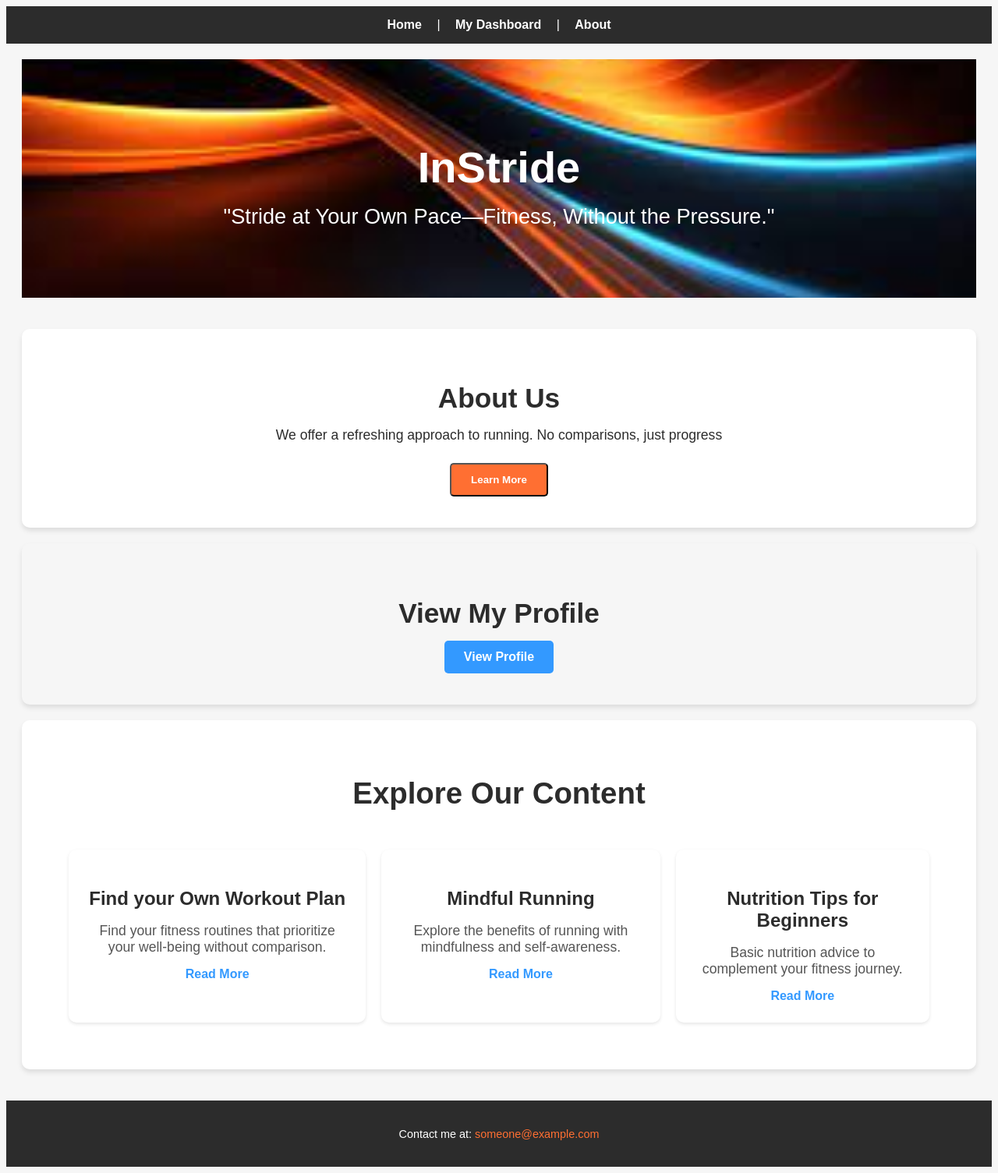
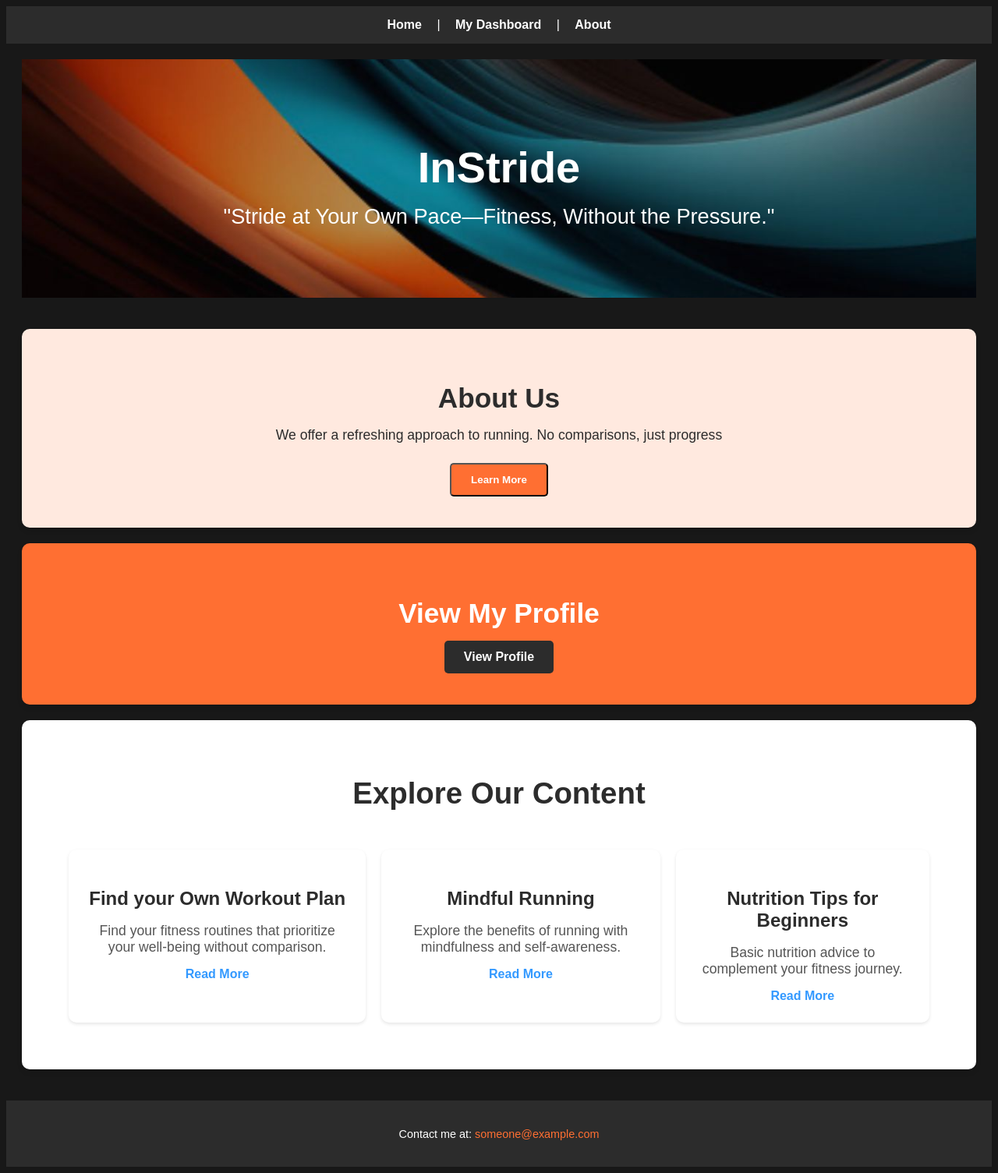
Before and after one commit to EmmaLond/Final_Project, a PHP site: page / in a window 1280 px wide. Shown: the whole page at 78% size. Run offline with PHP 8.4, Linux system fonts and the light colour scheme; the visitor is signed in with stand-in values (Sample User, id 1).

Commit message:
colors wip

```diff
--- a/stylesF.css
+++ b/stylesF.css
@@ -1,6 +1,6 @@
 /* General Styles */
 body {
-    background-color: #F6F6F6; /* Light Grey for the overall background */
+    background-color: #181818; /* Light Grey for the overall background */
     color: #2C2C2C; /* Dark Charcoal for text, ensuring readability */
     font-family: Arial, sans-serif;
 }
@@ -31,7 +31,7 @@ main {
 .hero {
     text-align: center;
     padding: 60px 20px;
-    background-image: url('background2.jpeg'); /* Hero Image */
+    background-image: url('background.jpg'); /* Hero Image */
     background-size: cover;
     background-position: center;
     color: white;
@@ -51,7 +51,7 @@ main {
 
 /* About Section */
 .about {
-    background-color: #FFFFFF; /* White background to maintain lightness */
+    background-color: #ffe9df; /* White background to maintain lightness */
     padding: 40px;
     margin: 20px 0;
     border-radius: 10px;
@@ -86,7 +86,8 @@ main {
 
 /* User Section */
 .user {
-    background-color: #F6F6F6; /* Light Grey to maintain neutrality */
+    background-color: #FF6F32; /* Light Grey to maintain neutrality */
+    color: #ffffff;
     padding: 40px;
     margin: 20px 0;
     border-radius: 10px;
@@ -101,7 +102,7 @@ main {
 
 .user .cta-btn {
     display: inline-block;
-    background-color: #3399FF; /* Vibrant Blue for the button */
+    background-color:#2C2C2C; /* Vibrant Blue for the button */
     color: white;
     padding: 12px 25px;
     border-radius: 5px;
@@ -111,7 +112,7 @@ main {
 }
 
 .user .cta-btn:hover {
-    background-color: #2578B8; /* Darker blue for hover */
+    background-color: #0d0d0e; /* Darker blue for hover */
 }
 
 /* Content Section */
```
Also changed, not shown: background.jpg, background2.jpeg (deleted), blueAndOrange.jpeg (deleted).
